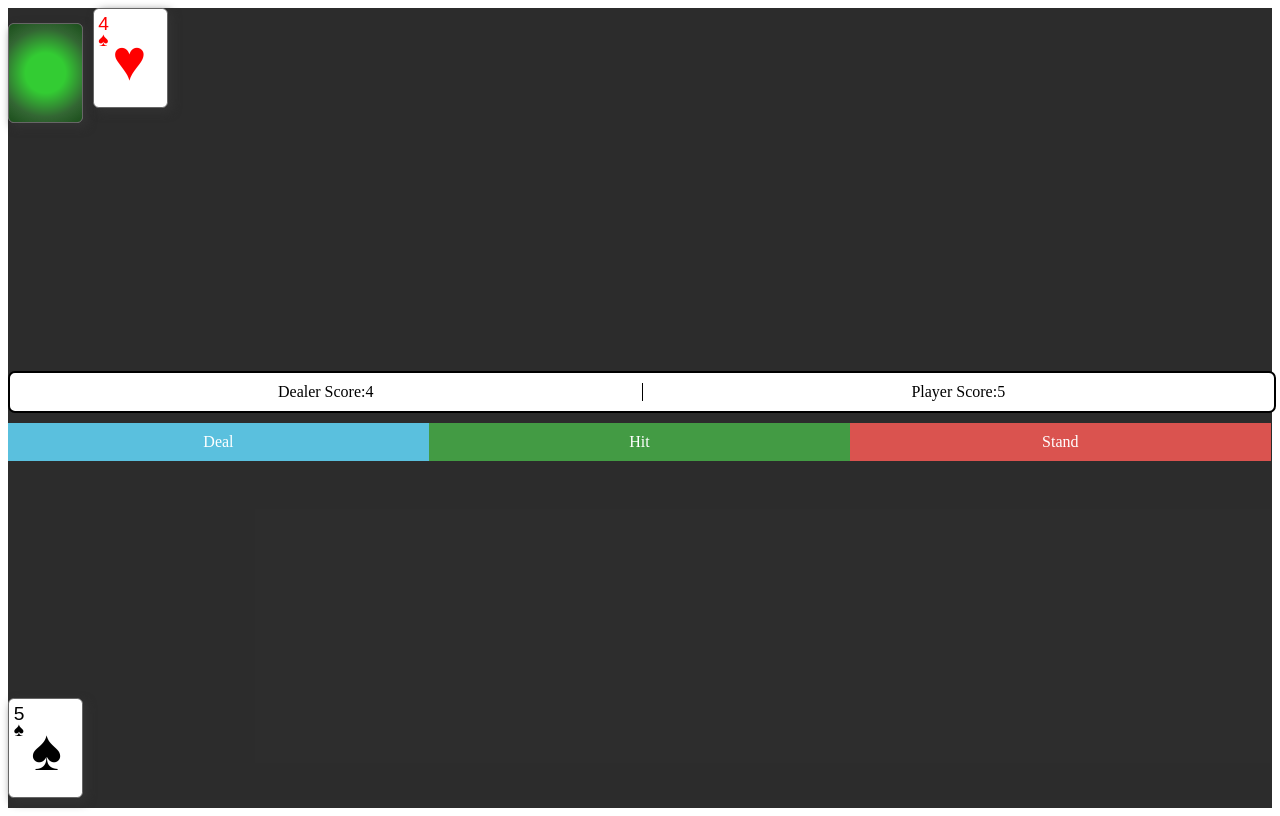
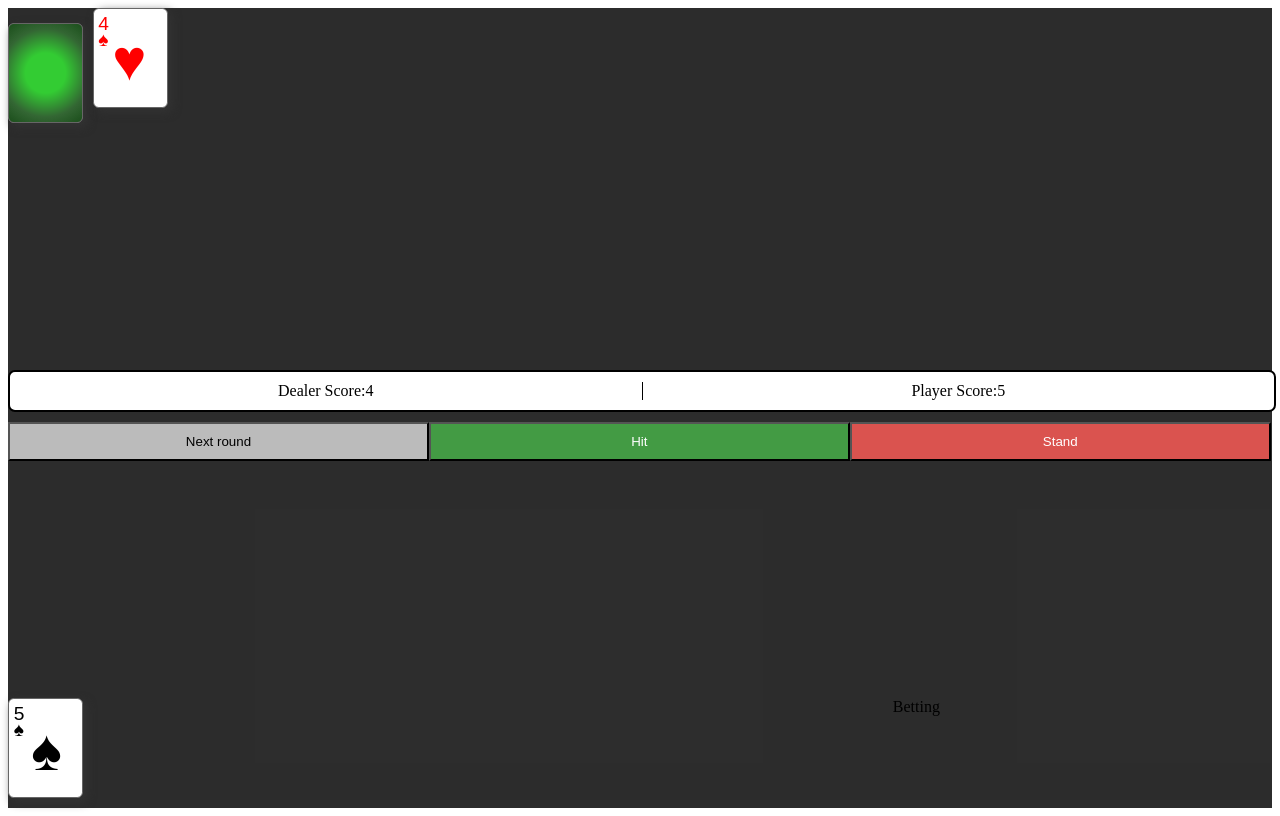
Before and after one commit to AltaniNiki/blackJack, a React (Create React App) app: page / in a window 1280 px wide. Both pictures are taken after a click on the button "Let's Play". Built offline with nearby package versions, Linux system fonts and the light colour scheme.

Commit message:
add Standaction and create component Betting

```diff
--- a/src/actions/index.js
+++ b/src/actions/index.js
@@ -3,7 +3,8 @@ export const ADDCARDPLAYER='ADDCARDPLAYER';
 export const ADDCARDDEALER='ADDCARDDEALER';
 export const SCOREPLAYER = 'SCOREPLAYER';
 export const SCOREDEALER = 'SCOREDEALER';
-
+export const WINNERGAME = 'WINNERGAME';
+export const BETTING_CALC= 'BETTING_CALC';
 
 export function pageChange(page){
 
@@ -45,3 +46,20 @@ export function addScoreDealer(score){
     }
     return action;
 }
+
+export function winnerGame(winner){
+    const action={
+        type:WINNERGAME,
+        payload:winner
+    }
+
+    return action;
+}
+
+export function calculateBetting(pot){
+    const action={
+        type:BETTING_CALC,
+        payload:pot
+    }
+    return action;
+}
--- /dev/null
+++ b/src/components/Betting/Betting.js
@@ -0,0 +1,15 @@
+import React,{Component} from 'react';
+
+class Betting extends Component{
+
+    render(){
+        return(
+            <div className="betting-container">
+                Betting
+            </div>
+        )
+    }
+}
+
+
+export default Betting;
--- a/src/components/Interface/Interface.css
+++ b/src/components/Interface/Interface.css
@@ -58,3 +58,27 @@
     background-color:#DA534F;
     color:white;
 }
+
+.winner-container{
+    border-radius: 7px;
+    margin-bottom:10px;
+    display: flex;
+    justify-content: center;
+    background-color:rgba(255, 0, 0, 0.507);
+    color:white;
+    padding-top:10px;
+    padding-bottom:10px;
+    font-weight: 600;
+}
+
+.inactiveWinner{
+    display:none
+}
+
+.disable-btn{
+    background-color:#ffffffad;
+    color:black;
+    cursor: not-allowed;
+    pointer-events: none;
+
+}
--- a/src/components/Interface/Interface.js
+++ b/src/components/Interface/Interface.js
@@ -1,7 +1,7 @@
 import React, {Component} from 'react';
 import './Interface.css';
 import { connect } from 'react-redux';
-import {addCardPlayer,addScorePlayer} from '../../actions/index.js';
+import {addCardPlayer,addScorePlayer,addCardDealer,addScoreDealer,winnerGame} from '../../actions/index.js';
 import {randomCard} from '../helper.js';
 
 
@@ -17,12 +17,41 @@ class Interface extends Component{
         let oldScorePlayer = this.props.scorePlayer;
         let newScorePlayer = oldScorePlayer + newCardPlayer.cardValue;
         this.props.addScorePlayer(newScorePlayer);
+        console.log(newScorePlayer);
+        if (newScorePlayer >21){
+            console.log('mphka');
+            this.props.winnerGame('Dealer');
+        }
+    }
 
+    onStandAction=()=>{
+        let tempScoreDealer = this.props.scoreDealer;
+        // console.log('temp init',tempScoreDealer);
+
+        while (tempScoreDealer < this.props.scorePlayer){
+            let newCardDealer = randomCard();
+            // console.log('newCardDealer',newCardDealer);
+
+            let oldDealerHand = [...this.props.dealerHand];
+            let newDealerHand = [...oldDealerHand,newCardDealer];
+            this.props.addCardDealer(newDealerHand);
+
+            tempScoreDealer = tempScoreDealer + newCardDealer.cardValue;
+            // console.log('tempScoreDealer',tempScoreDealer);
+
+        }
+
+        this.props.addScoreDealer(tempScoreDealer)
     }
+
+
 
     render(){
         return(
             <div className='interface-container'>
+              <div className={this.props.winner !== ''? 'winner-container':'winner-container inactiveWinner'}>
+                 <div> The winner is {this.props.winner} !</div>
+              </div>
 
               <div className='score-container'>
                 <div className="dealer-score-container">
@@ -46,15 +75,15 @@ class Interface extends Component{
 
               <div className="action-container">
 
-                <div className="deal-container">
-                    Deal
-                </div>
-                <div className="hit-container" onClick={()=>{this.onAddPlayerCard()}}>
+                <button className={this.props.winner !== ''?'deal-container':'deal-container disable-btn' }>
+                    Next round
+                </button>
+                <button className={this.props.winner !== ''?'hit-container disable-btn':'hit-container' } onClick={()=>{this.onAddPlayerCard()}}  >
                     Hit
-                </div>
-                <div className="stand-container">
+                </button>
+                <button className={this.props.winner !== ''?'stand-container disable-btn':'stand-container' } onClick={()=>{this.onStandAction()}}>
                     Stand
-                </div>
+                </button>
 
               </div>
 
@@ -67,10 +96,12 @@ class Interface extends Component{
 function mapStateToProps(state){
     return{
         playerHand:state.playerHand,
+        dealerHand:state.dealerHand,
         scorePlayer:state.scorePlayer,
-        scoreDealer:state.scoreDealer
+        scoreDealer:state.scoreDealer,
+        winner:state.winner
     }
 
 }
 
-export default connect(mapStateToProps,{addCardPlayer,addScorePlayer})(Interface);
+export default connect(mapStateToProps,{addCardPlayer,addScorePlayer,addCardDealer,addScoreDealer,winnerGame})(Interface);
--- a/src/components/Table/Table.css
+++ b/src/components/Table/Table.css
@@ -5,3 +5,17 @@
     flex-direction: column;
     justify-content: space-between;
 }
+
+.player-container{
+    display: flex;
+    flex-direction: row;
+    width:100%;
+}
+
+.hand-player{
+    width:70%;
+}
+
+.pot-player-container{
+    width:30%;
+}
--- a/src/components/Table/Table.js
+++ b/src/components/Table/Table.js
@@ -2,18 +2,33 @@ import React , {Component} from 'react';
 import './Table.css'
 import Hand from '../Hand/Hand.js';
 import Interface from '../Interface/Interface.js';
+import Betting from '../Betting/Betting.js';
 
 class Table extends Component{
+
     render(){
+
         return(
             <div className="tableContainer">
                 <Hand
                  type='dealer'
                  />
                 <Interface/>
-                <Hand
-                type='player'
-                />
+
+                <div class="player-container">
+
+                    <div className="hand-player">
+                        <Hand
+                        type='player'
+                        />
+                    </div>
+
+                   <div className="pot-player-container">
+                       <Betting/>
+                   </div>
+
+                </div>
+
             </div>
         )
     }
--- a/src/reducers/index.js
+++ b/src/reducers/index.js
@@ -1,11 +1,13 @@
-import {PAGE,ADDCARDPLAYER,ADDCARDDEALER,SCOREPLAYER,SCOREDEALER} from '../actions/index.js'
+import {PAGE,ADDCARDPLAYER,ADDCARDDEALER,SCOREPLAYER,SCOREDEALER,WINNERGAME,BETTING_CALC} from '../actions/index.js'
 const initStore={
     playerHand:[],
     dealerHand:[],
     page:'Menu',
     round:0,
     scorePlayer:0,
-    scoreDealer:0
+    scoreDealer:0,
+    winner:'',
+    betting:100
 }
 
 
@@ -21,6 +23,10 @@ function reducer(state=initStore,action){
             return{...state,scorePlayer:action.payload}
         case SCOREDEALER:
             return{...state,scoreDealer:action.payload}
+        case WINNERGAME:
+            return{...state,winner:action.payload}
+        case BETTING_CALC:
+            return{...state,betting:action.payload}
         default:
             return state;
     }
```
